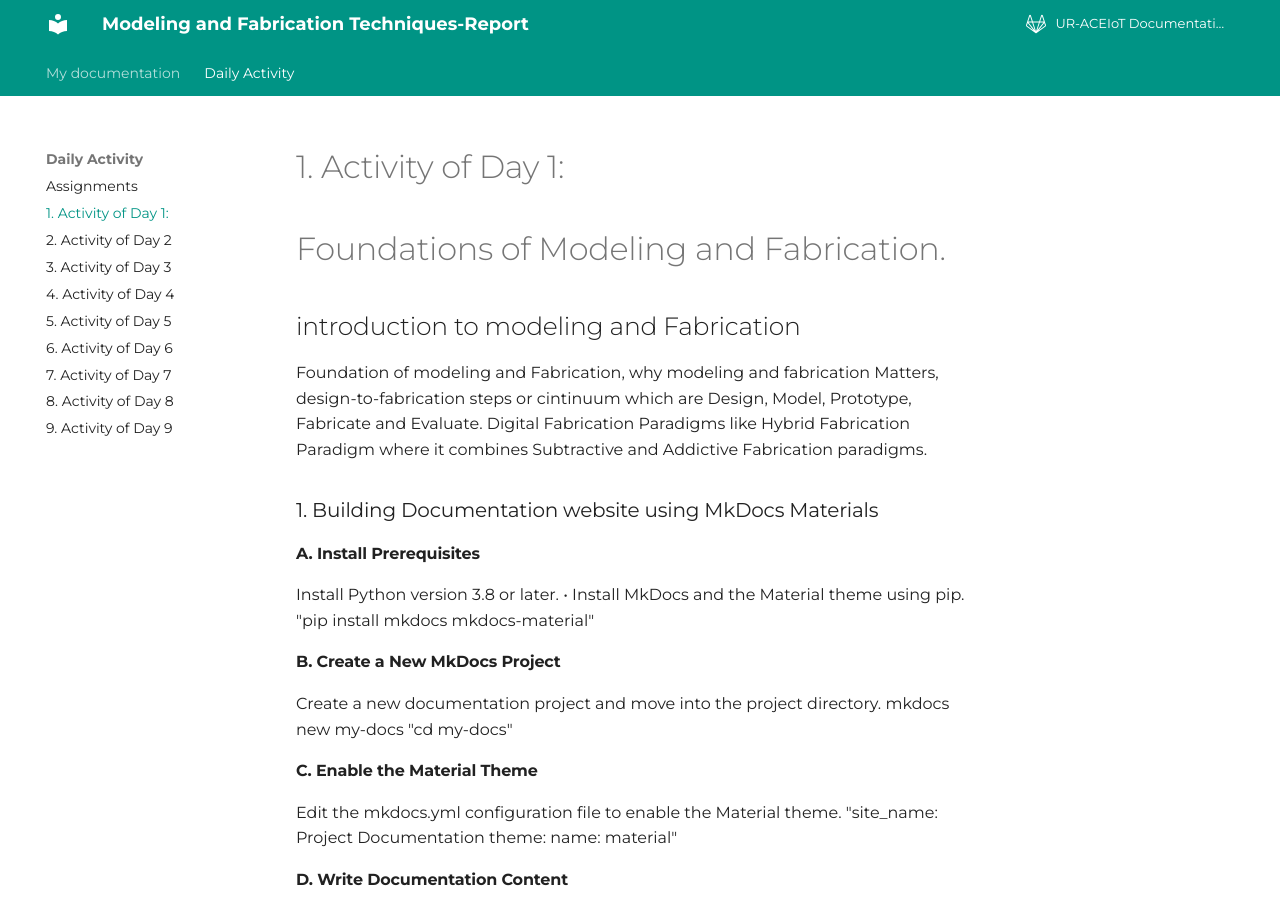
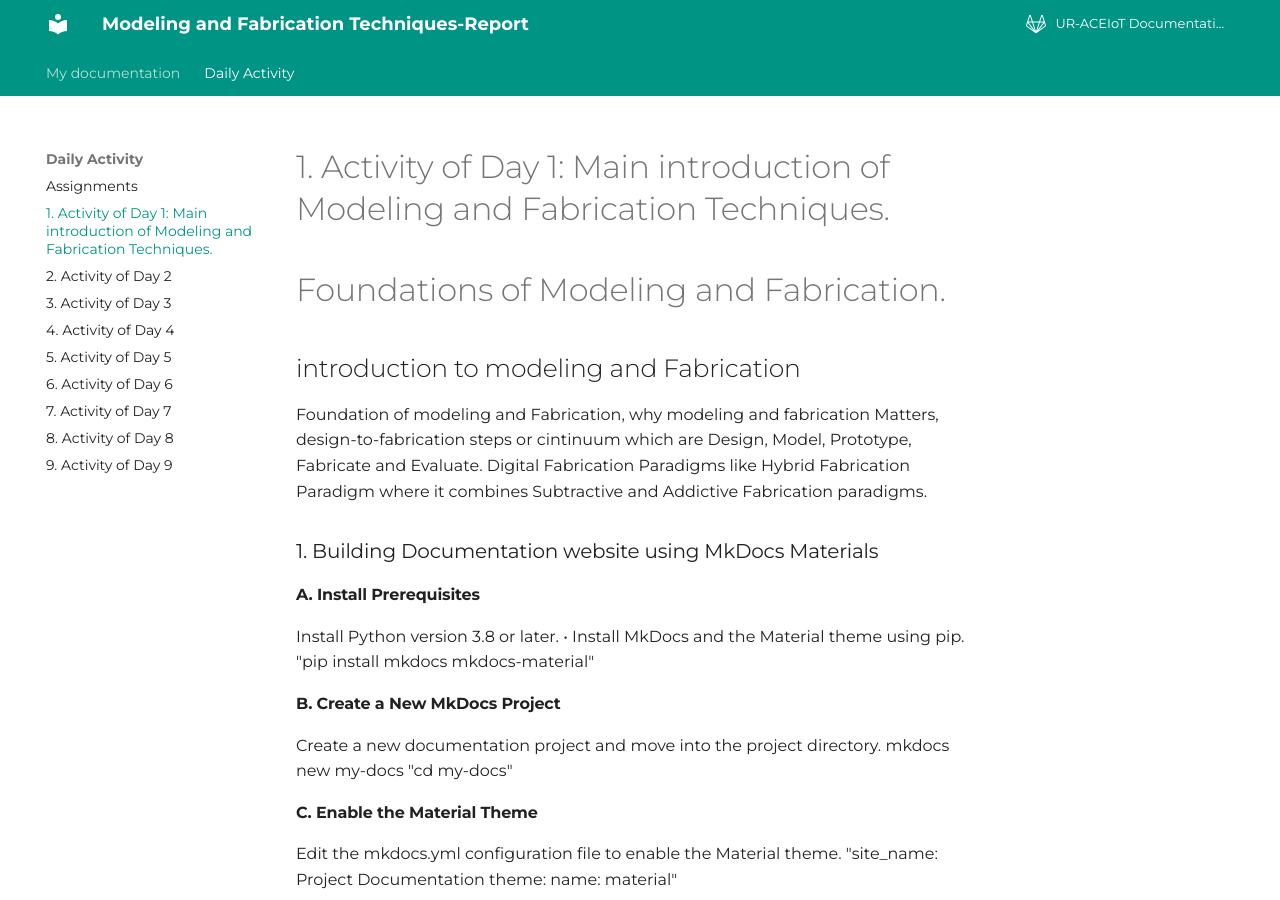
Before and after one commit to izesa/Modeling-and-Fabrication-Techniques, an MkDocs documentation site: the page built from docs/Daily-Activity/day_1.md, in a window 1280 px wide and 900 px high. Built offline with MkDocs 1.6.1 and Material for MkDocs 9.7.7, drawn with Linux system fonts in a browser that asks for light colours.

Commit message:
modified:   docs/Daily-Activity/day_1.md

```diff
--- a/docs/Daily-Activity/day_1.md
+++ b/docs/Daily-Activity/day_1.md
@@ -1,4 +1,4 @@
-# 1. Activity of Day 1:
+# 1. Activity of Day 1: Main introduction of Modeling and Fabrication Techniques.
 
 # Foundations of Modeling and Fabrication.
 
```
